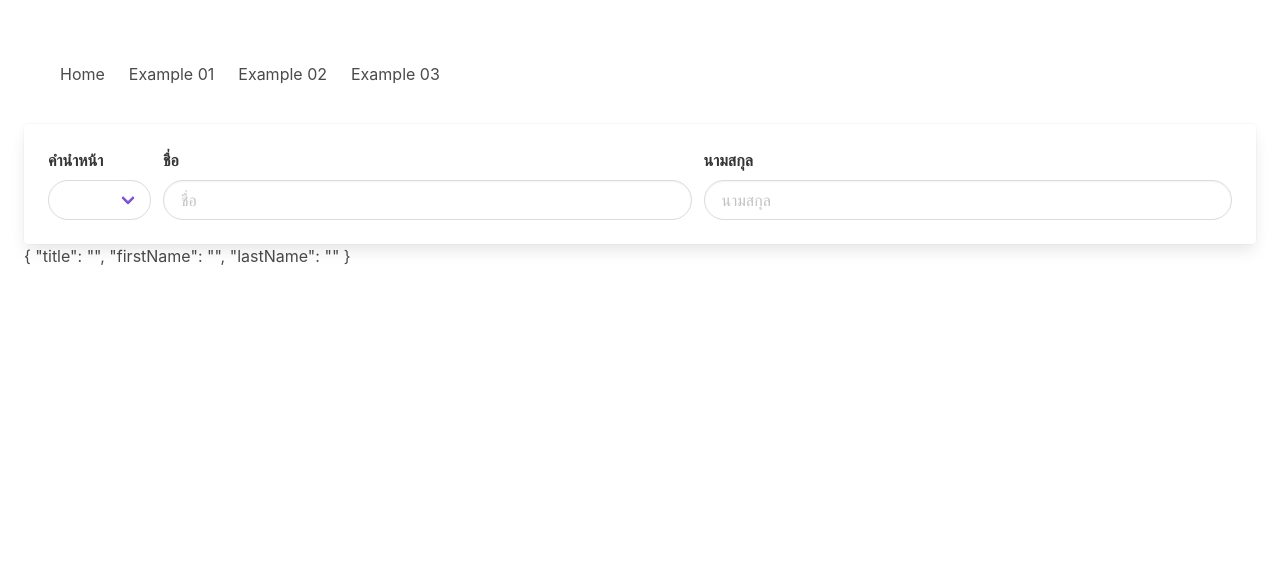
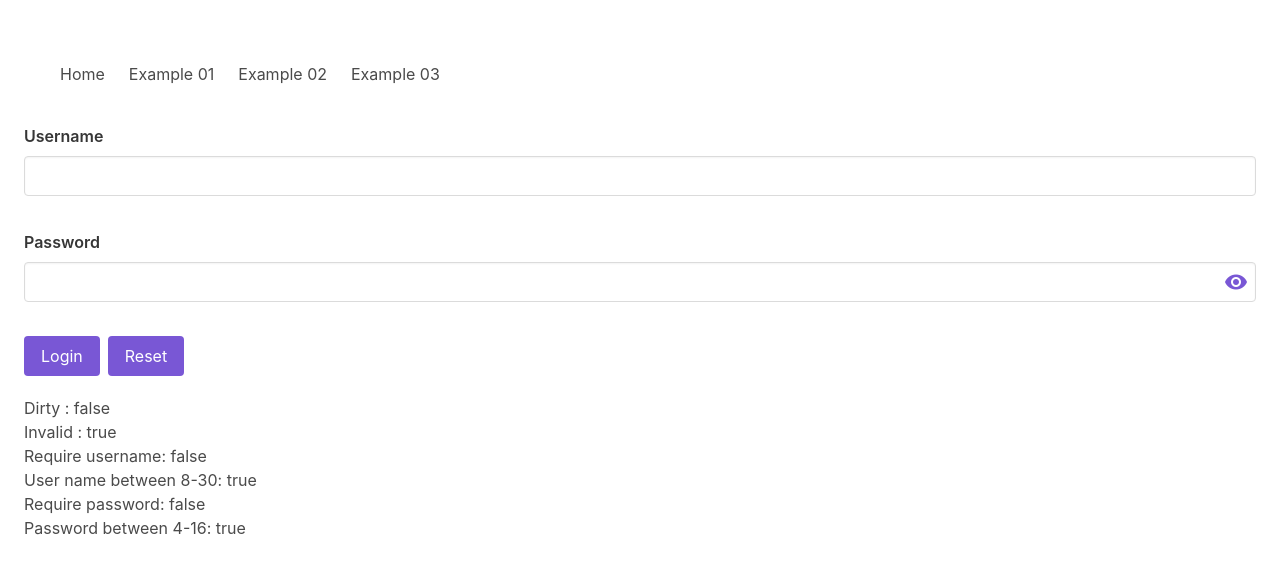
Before and after one commit to is322-1-2019/wk08-tao, a Vue app: page / in a window 1280 px wide. Before the commit this address led to /#/ex01. Shown: the top 572 px of the page. Built offline with nearby package versions, Linux system fonts and the light colour scheme.

Commit message:
Week 11 - Homework

```diff
--- a/package.json
+++ b/package.json
@@ -13,6 +13,7 @@
     "core-js": "^2.6.5",
     "vue": "^2.6.10",
     "vue-router": "^3.1.3",
+    "vuelidate": "^0.7.4",
     "vuex": "^3.1.1"
   },
   "devDependencies": {
--- a/public/index.html
+++ b/public/index.html
@@ -4,7 +4,7 @@
     <meta charset="utf-8">
     <meta http-equiv="X-UA-Compatible" content="IE=edge">
     <meta name="viewport" content="width=device-width,initial-scale=1.0">
-    <link rel="icon" href="<%= BASE_URL %>favicon.ico">
+    <link rel="stylesheet" href="https://cdn.materialdesignicons.com/2.5.94/css/materialdesignicons.min.css">
     <title>wk08-tao</title>
   </head>
   <body>
--- a/src/App.vue
+++ b/src/App.vue
@@ -1,20 +1,15 @@
 <template>
   <div id="app">
-    <router-view></router-view>
+    <keep-alive><router-view></router-view></keep-alive>
   </div>
 </template>
 
 <script>
-import Ex01Page from "./components/ex01/Ex01Page.vue";
-import Ex02Page from "./components/ex02/Ex02Page.vue";
-import Ex03Page from "./components/ex03/Ex03Page.vue";
+
 
 export default {
   name: "app",
   components: {
-    Ex01Page,
-    Ex02Page,
-    Ex03Page
   }
 };
 </script>
--- /dev/null
+++ b/src/components/LoginPage.vue
@@ -0,0 +1,74 @@
+<template>
+  <div class="card-content">
+    <nav-bar></nav-bar>
+    <b-field label="Username" expanded>
+      <b-input v-model="form.username" maxlength="30" expanded></b-input>
+    </b-field>
+    <b-field label="Password" expanded>
+      <b-input type="password" v-model="form.password" maxlength="16" password-reveal></b-input>
+    </b-field>
+    <b-field v-if="$v.form.$dirty && $v.form.$invalid">
+      <b-message type="is-danger" has-icon v-if="!$v.form.username.required">กรุณาใส่ชื่อผู้ใช้</b-message>
+      <b-message
+        type="is-danger"
+        has-icon
+        v-if="!$v.form.username.between"
+      >ชื่อผู้ใช้ต้องเป็น email</b-message>
+      <b-message type="is-danger" has-icon v-if="!$v.form.password.required">กรุณาใส่รหัสผ่าน</b-message>
+      <b-message
+        type="is-danger"
+        has-icon
+        v-if="!$v.form.password.between"
+      >รหัสผ่านต้องอยู่ระหว่าง 4-16 ตัวอักษร</b-message>
+    </b-field>
+    <b-field class="buttons" grouped>
+      <b-button type="is-primary" @click="touch">Login</b-button>
+      <b-button type="is-primary" @click="reset">Reset</b-button>
+    </b-field>
+    <p>Dirty : {{ $v.form.$dirty }}</p>
+    <p>Invalid : {{ $v.form.$invalid }}</p>
+    <p>Require username: {{ $v.form.username.required }}</p>
+    <p>User name between 8-30: {{ $v.form.username.between }}</p>
+    <p>Require password: {{ $v.form.password.required }}</p>
+    <p>Password between 4-16: {{ $v.form.password.between }}</p>
+  </div>
+</template>
+<script>
+import NavBar from "./NavBar.vue";
+
+import { required, between , email} from "vuelidate/lib/validators";
+
+export default {
+  components: {
+    NavBar
+  },
+  data() {
+    return {
+      form: {
+        username: "",
+        password: ""
+      }
+    };
+  },
+  validations: {
+    form: {
+      username: {
+        required,
+        between: email
+      },
+      password: {
+        required,
+        between: between(4, 16)
+      }
+    }
+  },
+  methods: {
+    touch() {
+      this.$v.form.$touch();
+    },
+    reset() {
+      this.$v.form.$reset();
+    }
+  }
+};
+</script>
--- a/src/components/ex03/PeopleList.vue
+++ b/src/components/ex03/PeopleList.vue
@@ -1,4 +1,4 @@
-<template>
+ <template>
   <div class="card-content">
     <b-field label="แสดงรายชื่อทั้งหมด" v-if="people.length">
        <b-table @dblclick="deletePerson" :data="people" :columns="columns"
--- a/src/main.js
+++ b/src/main.js
@@ -5,6 +5,7 @@ import { store } from "./store";
 import { router } from "./router";
 
 import "./plugins/buefy-vue";
+import "./plugins/vuelidate";
 
 Vue.config.productionTip = false;
 
--- /dev/null
+++ b/src/plugins/vuelidate.js
@@ -0,0 +1,4 @@
+import Vue from "vue";
+import Vuelidate from "vuelidate";
+
+Vue.use(Vuelidate);
--- a/src/router/index.js
+++ b/src/router/index.js
@@ -4,13 +4,15 @@ import VueRouter from "vue-router";
 import Ex01Page from "../components/ex01/Ex01Page.vue";
 import Ex02Page from "../components/ex02/Ex02Page.vue";
 import Ex03Page from "../components/ex03/Ex03Page.vue";
+import LoginPage from "../components/LoginPage.vue";
+
 
 Vue.use(VueRouter);
 
 const routeList = [
   {
     path: "/",
-    redirect: "/ex01",
+    component: LoginPage,
   },
   {
     path: "/ex01",
```
Also changed, not shown: 1 other file (tests, documents, lock files or other folders).
